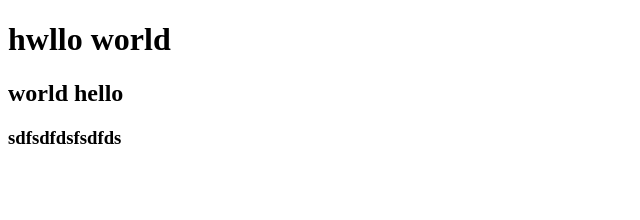
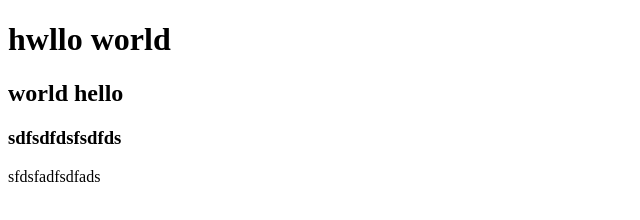
Before and after one commit to Serendipity-98/testDemo, a plain HTML site: page index.html in a window 1280 px wide. Shown: the whole page, without its empty margins (0-640 px from the left). Drawn offline with Linux system fonts and the light colour scheme.

Commit message:
这里是第六次提交

```diff
--- a/index.html
+++ b/index.html
@@ -9,5 +9,8 @@
     <h1>hwllo world</h1>
     <h2>world hello</h2>
     <h3>sdfsdfdsfsdfds</h3>
+
+
+    <p>sfdsfadfsdfads</p>
 </body>
 </html>
```
Also changed, not shown: 1 other file.
